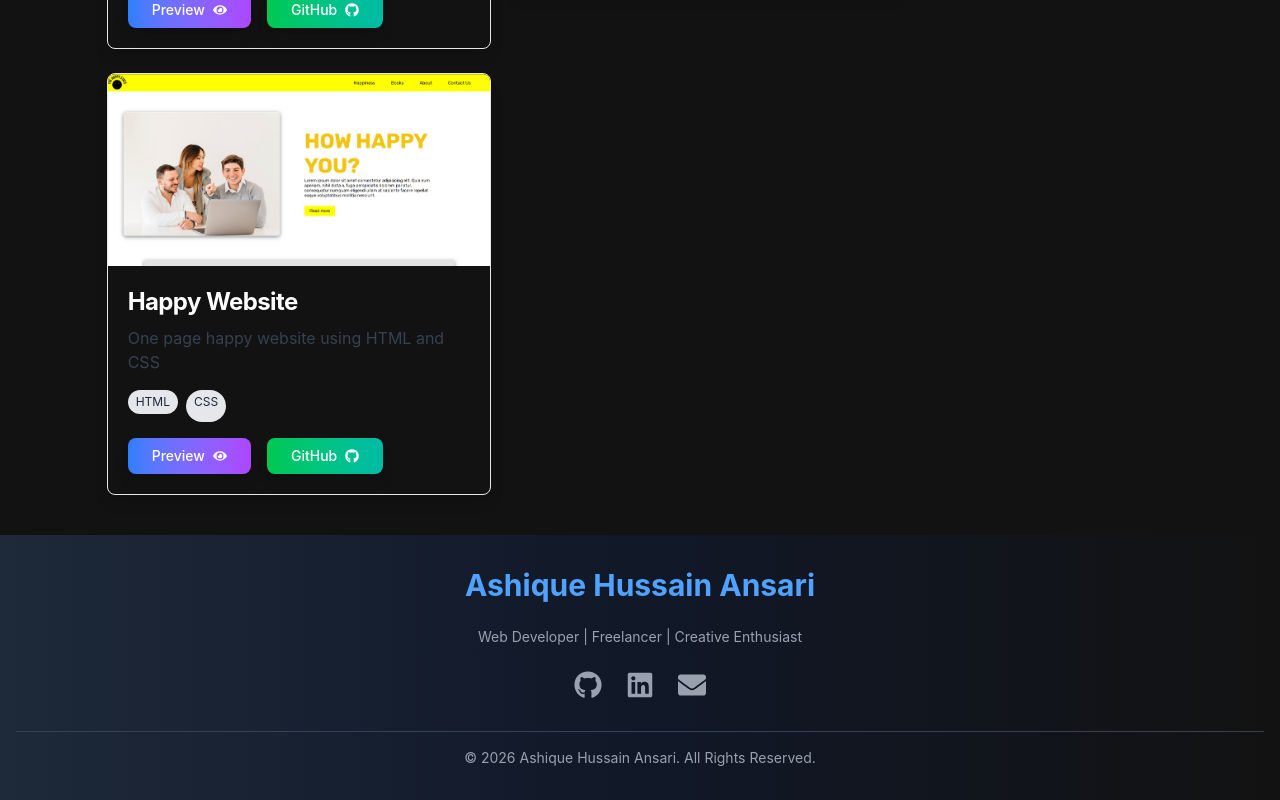
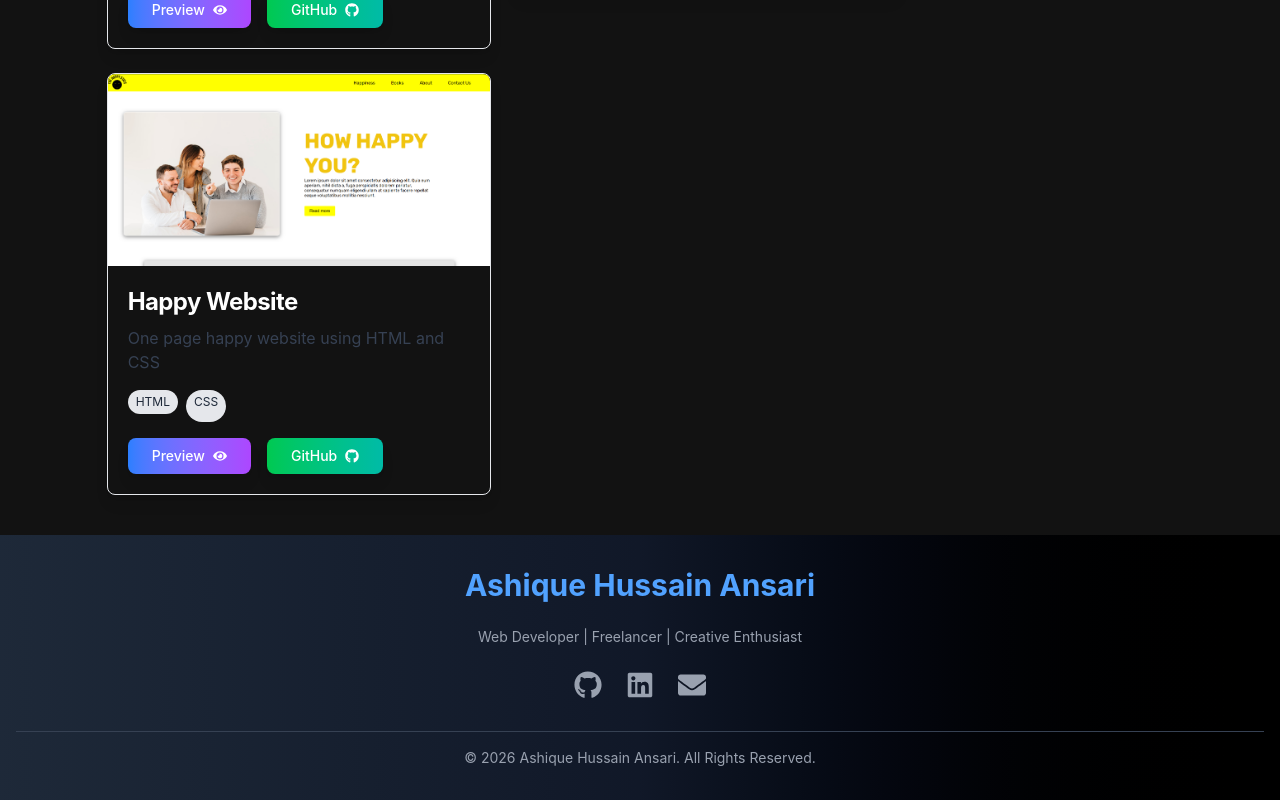
Before and after one commit to AshiqueHussain00/Ashique_Portfolio, a React (Vite) app: page /projects in a window 1280 px wide. Shown: the part 2905-3705 px from the top of the page. Built offline with nearby package versions, Linux system fonts and the light colour scheme.

Commit message:
code updated

```diff
--- a/src/index.css
+++ b/src/index.css
@@ -94,6 +94,15 @@ body.dark-mode .navbar a:hover {
   --color-preview-start: #3B82F6;
   --color-preview-end: #A855F7;
 
+  --color-black-100: #F5F5F5; /* Near White / Lightest Gray */
+  --color-black-200: #E5E5E5;
+  --color-black-300: #D4D4D4;
+  --color-black-400: #A3A3A3; /* Muted Text */
+  --color-black-500: #737373; /* Neutral Gray */
+  --color-black-600: #525252;
+  --color-black-700: #262626; /* Surface / Card Borders */
+  --color-black-800: #171717; /* Card Backgrounds */
+  --color-black-900: #000000;
 
   --color-green-gray-50: #EDF2EE;
   --color-green-gray-400: #7A997C;
```
